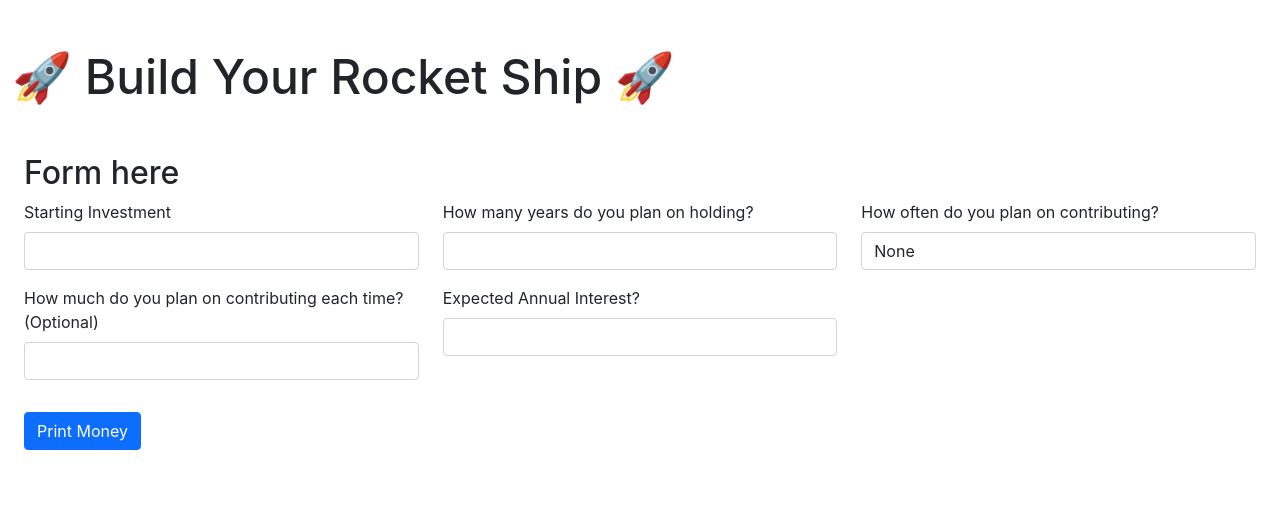
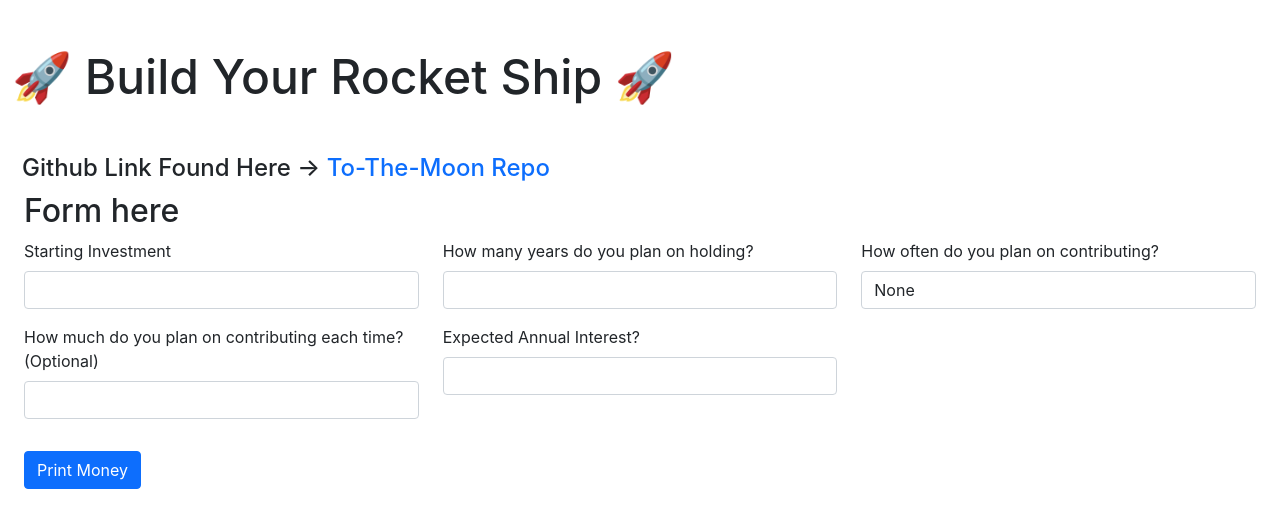
Before and after one commit to richarddowdy/to-the-moon, a React (Create React App) app: page / in a window 1280 px wide. Shown: the top 528 px of the page. Built offline with nearby package versions, Linux system fonts and the light colour scheme.

Commit message:
add links to readme and homepage

```diff
--- a/src/pages/Home.js
+++ b/src/pages/Home.js
@@ -9,7 +9,7 @@ import InvestmentPie from "../components/InvestmentPie";
 import InvestmentTable from "../components/InvestmentTable";
 
 // Styles
-import './Home.css'
+import "./Home.css";
 
 // Helpers
 import { calculateCompoundedInterestReturns } from "../utils/investmentHelpers";
@@ -20,9 +20,16 @@ export default function Home() {
 
   useEffect(() => {
     if (investmentData) {
-      const { principal, duration, contribution, expectedInterest, frequency } = investmentData;
+      const { principal, duration, contribution, expectedInterest, frequency } =
+        investmentData;
 
-      const fData = calculateCompoundedInterestReturns(principal, duration, expectedInterest, contribution, frequency);
+      const fData = calculateCompoundedInterestReturns(
+        principal,
+        duration,
+        expectedInterest,
+        contribution,
+        frequency
+      );
       // console.log("Formatted data", fData);
       setFormattedData(fData);
     }
@@ -30,8 +37,21 @@ export default function Home() {
 
   return (
     <>
-      <h1 className="mx-auto my-5 title" >&#128640; Build Your Rocket Ship &#128640;</h1>
-
+      <h1 className="mx-auto my-5 title">
+        &#128640; Build Your Rocket Ship &#128640;
+      </h1>
+      {/* prettier-ignore */}
+      <h4 style={{ margin: "10px" }}>
+        Github Link Found Here -{">"}{"  "}
+        <a
+          href="https://github.com/richarddowdy/to-the-moon"
+          target="_blank"
+          rel="noreferrer"
+          style={{ textDecoration: "none" }}
+        >
+          To-The-Moon Repo
+        </a>
+      </h4>
 
       <Container fluid>
         <Row className="mb-5">
@@ -44,7 +64,9 @@ export default function Home() {
           <Col className="mx-auto" xs={12} lg={4}>
             {formattedData && (
               <InvestmentPie
-                chartData={formattedData[formattedData.length - 1]} /* only need the last year of data for pie chart */
+                chartData={
+                  formattedData[formattedData.length - 1]
+                } /* only need the last year of data for pie chart */
               />
             )}
           </Col>
```
Also changed, not shown: 1 other file (tests, documents, lock files or other folders).
